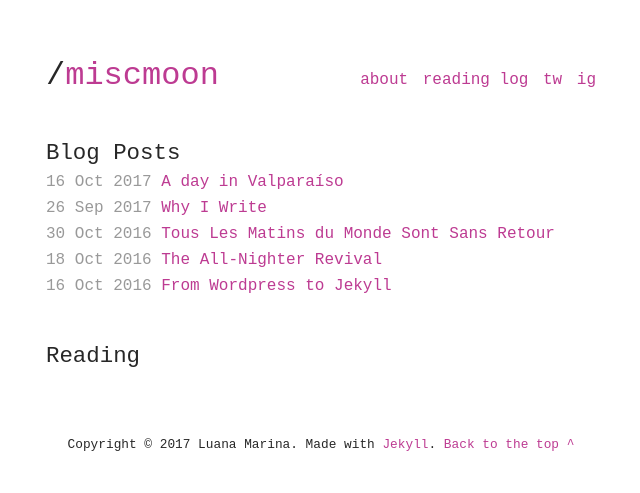
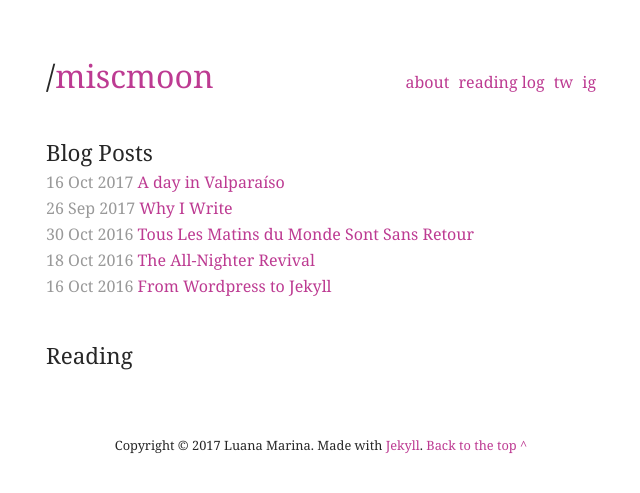
Before and after one commit to miscmoon/miscmoon.github.io, a Jekyll site: the page built from index.html, in a window 1280 px wide. Shown: the top 493 px of the page, without its empty margins (319-959 px from the left). Built offline with Jekyll 4.4.1, drawn with Linux system fonts in a browser that asks for light colours.

Commit message:
Changed font to Georgia

```diff
--- a/assets/css/main.scss
+++ b/assets/css/main.scss
@@ -7,7 +7,7 @@
 body {
 	color: $color-black;
 	background: $color-white;
-	font-family: 'Inconsolata', monospace;
+	font-family: Georgia, serif;
 	font-size: 100%;
 	font-weight: 400;
 }
@@ -130,7 +130,7 @@ img {
 
 	h1 {
 		font-size: 2em;
-		font-family: 'Inconsolata', monospace;
+		font-family: Georgia, serif;
 		margin-bottom: 0;
 	}
 
@@ -138,7 +138,7 @@ img {
 		margin-top: 10px;
 		li {
 			display: inline;
-			font-family: 'Inconsolata', monospace;
+			font-family: Georgia, serif;
 			padding: 0;
 			padding-left: 5px;
 		}
@@ -162,7 +162,7 @@ img {
 	padding-bottom: 30px;
 	h1 {
 		font-size: 1.4em;
-		font-family: 'Inconsolata', monospace;
+		font-family: Georgia, serif;
 		margin-bottom: 5px;
 	}
 }
@@ -180,7 +180,7 @@ img {
 		h1 {
 			display: inline-block;
 			font-size: 1.25em;
-			font-family: 'Inconsolata', monospace;
+			font-family: Georgia, serif;
 			padding-right: 10px;
 			padding-bottom: 2px;
 			text-decoration: none;
@@ -198,7 +198,7 @@ img {
 		padding-top: 20px;
 		h1 {
 			font-size: 1.25em;
-			font-family: 'Inconsolata', monospace;
+			font-family: Georgia, serif;
 			margin-top: 50px;
 			margin-bottom: 10px;
 			font-weight: 700;
@@ -207,7 +207,7 @@ img {
 
 		h2 {
 			font-size: 1.07em;
-			font-family: 'Inconsolata', monospace;
+			font-family: Georgia, serif;
 			margin-top: 50px;
 			margin-bottom: 5px;
 			font-weight: 700;
@@ -329,7 +329,7 @@ img {
 .about {
 	&__title {
 		font-size: 1.25em;
-		font-family: 'Inconsolata', monospace;
+		font-family: Georgia, serif;
 		margin-top: 20px;
 		margin-bottom: 10px;
 	}
@@ -338,7 +338,7 @@ img {
 		margin-top: 20px;
 		h1 {
 			font-size: 1.2em;
-			font-family: 'Inconsolata', monospace;
+			font-family: Georgia, serif;
 			font-style: italic;
 			margin-top: 30px;
 			margin-bottom: 5px;
```
